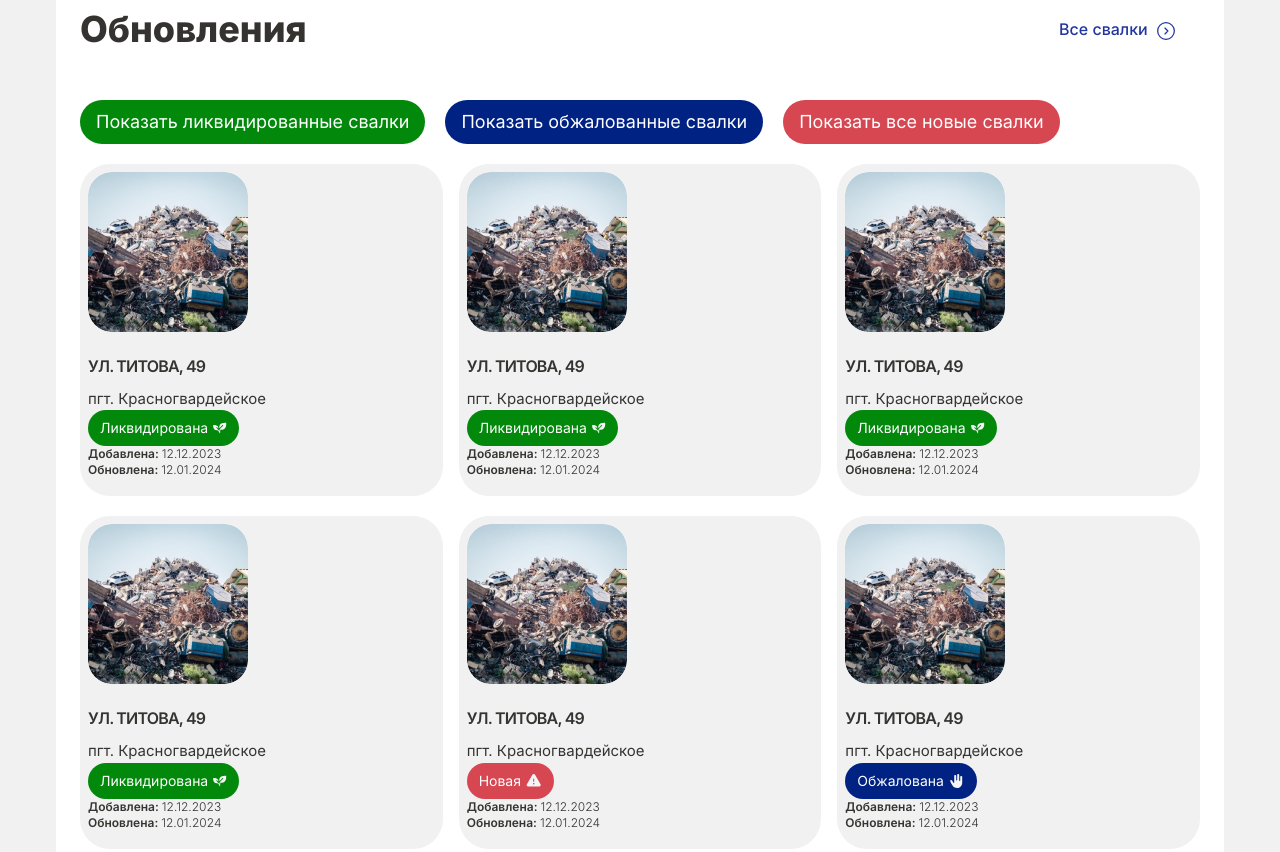
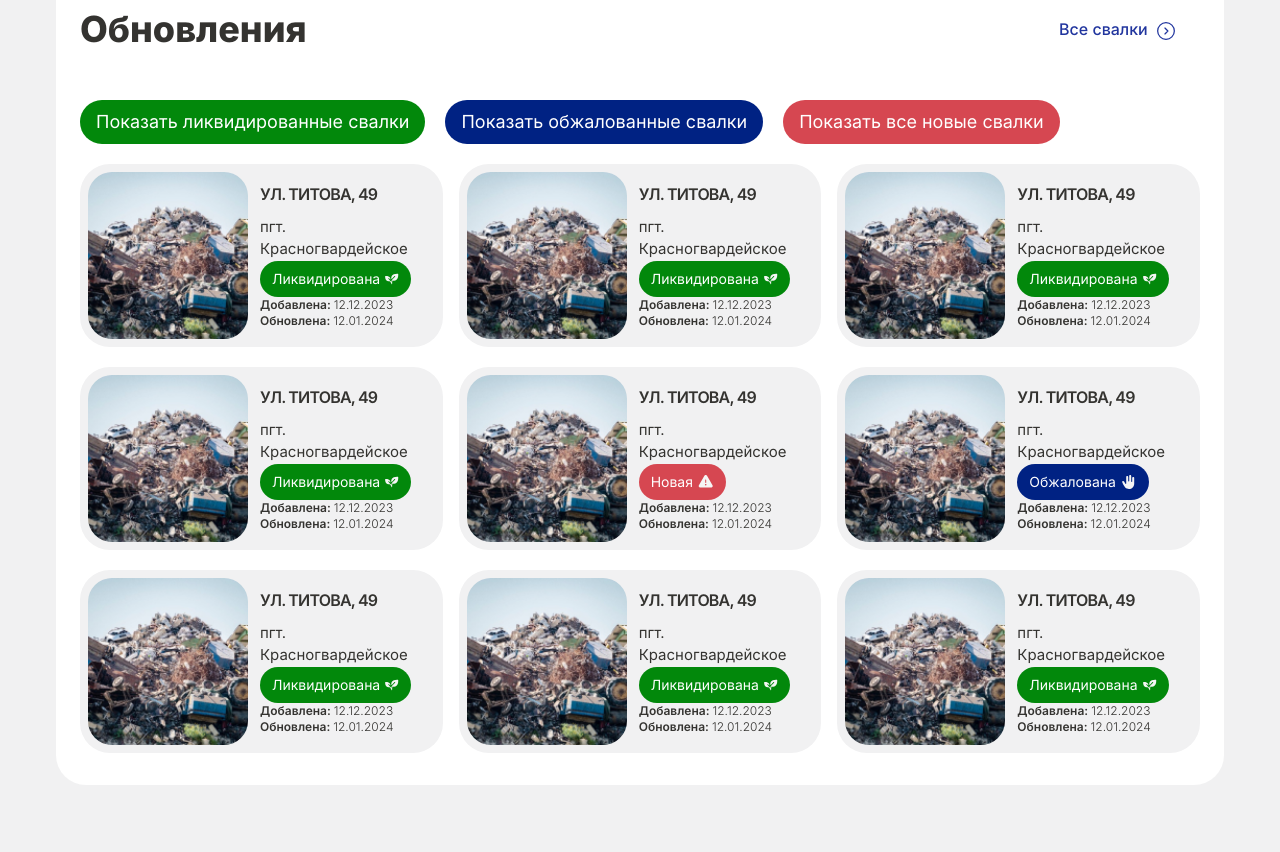
Before and after one commit to Arsen-aga/Clean-Crimea, a website: page app/index.html in a window 1280 px wide. Shown: the part 1932-2784 px from the top of the page. Drawn offline with nearby package versions, Linux system fonts and the light colour scheme; files that its build step writes are made by us from their sources.

Commit message:
fixed bugs

```diff
--- a/app/index.html
+++ b/app/index.html
@@ -270,7 +270,7 @@
             </div>
             <div class="grid xl:grid-cols-2 3xl:grid-cols-3 gap-x-4 gap-y-5" x-data="getUpdates">
               <template x-for="update in updates" :key="update">
-                <div class="grid-cols-1 p-2 bg-gray rounded-standart flex gap-3 flex-wrap justify-center sm:justify-normal">
+                <div class="grid-cols-1 p-2 bg-gray rounded-standart flex gap-3 flex-wrap md:flex-nowrap justify-center sm:justify-normal">
                   <img class="rounded-[24px]" :src="update.img" alt="">
                   <div class="py-2.5 flex flex-col justify-between">
                     <h4 x-text="update.title" class="font-inter-600 uppercase tracking-[-0.8px] mb-2.5"></h4>
```
